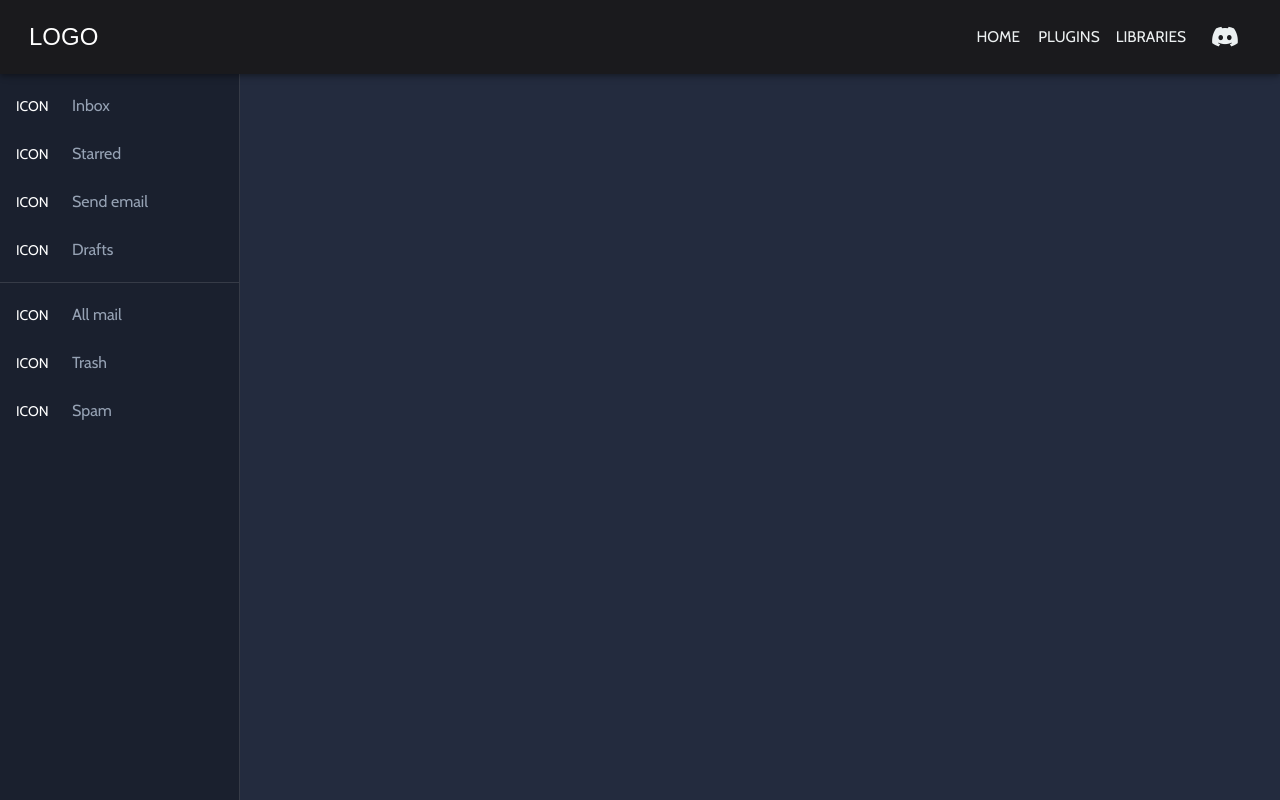
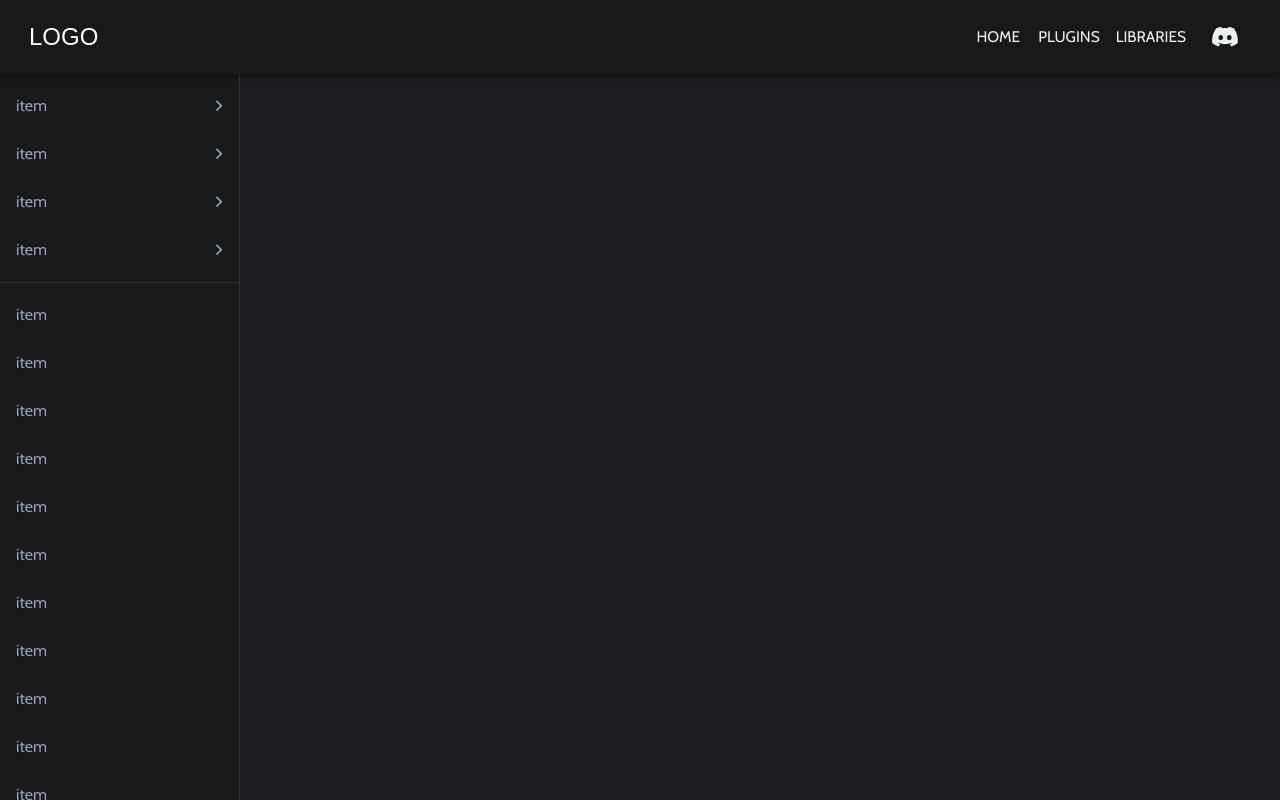
Before and after one commit to TriumphTeam/website, a React (Create React App) app: page /lib/1 in a window 1280 px wide. Built offline with nearby package versions, Linux system fonts and the light colour scheme.

Commit message:
Added collapsible list to side bar

```diff
--- a/src/components/sidebar/SideBar.tsx
+++ b/src/components/sidebar/SideBar.tsx
@@ -3,12 +3,62 @@ import {createStyles, Theme, makeStyles} from "@material-ui/core/styles"
 import Drawer from "@material-ui/core/Drawer"
 import List from "@material-ui/core/List"
 import Divider from "@material-ui/core/Divider"
+import Collapse from "@material-ui/core/Collapse"
 import ListItem from "@material-ui/core/ListItem"
 import ListItemIcon from "@material-ui/core/ListItemIcon"
 import ListItemText from "@material-ui/core/ListItemText"
 import Toolbar from "@material-ui/core/Toolbar"
 
 const drawerWidth = 240
+
+export default function SideBar() {
+  const classes = useStyles()
+
+  const [open, setOpen] = React.useState(false)
+
+  const handleClick = () => {
+    setOpen(!open)
+  }
+
+  return (
+      <Drawer
+          className={classes.drawer}
+          variant="permanent"
+          classes={{
+            paper: classes.drawerPaper,
+          }}
+      >
+        <Toolbar className={classes.toolBar}/>
+        <div className={classes.drawerContainer}>
+          <List>
+            {["item", "item", "item", "item"].map((text, index) => (
+                <>
+                  <ListItem button onClick={handleClick}>
+                    <ListItemText primary={text}/>
+                    {open ? (<i className="fas fa-angle-up"/>) : (<i className="fas fa-angle-right"/>)}
+                  </ListItem>
+                  <Collapse in={open} timeout="auto" unmountOnExit>
+                    <List component="div" disablePadding>
+                      <ListItem button className={classes.nested}>
+                        <ListItemText primary="Starred"/>
+                      </ListItem>
+                    </List>
+                  </Collapse>
+                </>
+            ))}
+          </List>
+          <Divider/>
+          <List>
+            {["item", "item", "item", "item", "item", "item", "item", "item", "item", "item", "item", "item", "item", "item", "item", "item", "item", "item", "item", "item", "item", "item", "item", "item", "item", "item", "item", "item", "item", "item", "item", "item", "item", "item"].map((text, index) => (
+                <ListItem button key={text}>
+                  <ListItemText primary={text}/>
+                </ListItem>
+            ))}
+          </List>
+        </div>
+      </Drawer>
+  )
+}
 
 const useStyles = makeStyles((theme: Theme) =>
     createStyles({
@@ -27,45 +77,23 @@ const useStyles = makeStyles((theme: Theme) =>
       },
       drawerContainer: {
         overflow: "auto",
+        "&::-webkit-scrollbar": {
+          width: 7,
+        },
+        "&::-webkit-scrollbar-track": {
+          boxShadow: `inset 0 0 6px rgba(0, 0, 0, 0.3)`,
+        },
+        "&::-webkit-scrollbar-thumb": {
+          backgroundColor: "#3C3E41",
+          borderRadius: "25px",
+        },
       },
       content: {
         flexGrow: 1,
         padding: theme.spacing(3),
       },
+      nested: {
+        paddingLeft: theme.spacing(4),
+      },
     }),
 )
-
-export default function SideBar() {
-  const classes = useStyles()
-
-  return (
-      <Drawer
-          className={classes.drawer}
-          variant="permanent"
-          classes={{
-            paper: classes.drawerPaper,
-          }}
-      >
-        <Toolbar className={classes.toolBar}/>
-        <div className={classes.drawerContainer}>
-          <List>
-            {["Inbox", "Starred", "Send email", "Drafts"].map((text, index) => (
-                <ListItem button key={text}>
-                  <ListItemIcon>ICON</ListItemIcon>
-                  <ListItemText primary={text}/>
-                </ListItem>
-            ))}
-          </List>
-          <Divider/>
-          <List>
-            {["All mail", "Trash", "Spam"].map((text, index) => (
-                <ListItem button key={text}>
-                  <ListItemIcon>ICON</ListItemIcon>
-                  <ListItemText primary={text}/>
-                </ListItem>
-            ))}
-          </List>
-        </div>
-      </Drawer>
-  )
-}
--- a/src/components/theme/DarkTheme.tsx
+++ b/src/components/theme/DarkTheme.tsx
@@ -5,11 +5,11 @@ export const darkTheme = createMuiTheme({
   palette: {
     type: "dark",
     background: {
-      default: "#232B3E",
-      paper: "#1A202E",
+      default: "#1C1E21",
+      paper: "#18191A",
     },
     primary: {
-      main: "#1A1A1D",
+      main: "#18191A",
     },
     secondary: {
       main: green[500],
```
